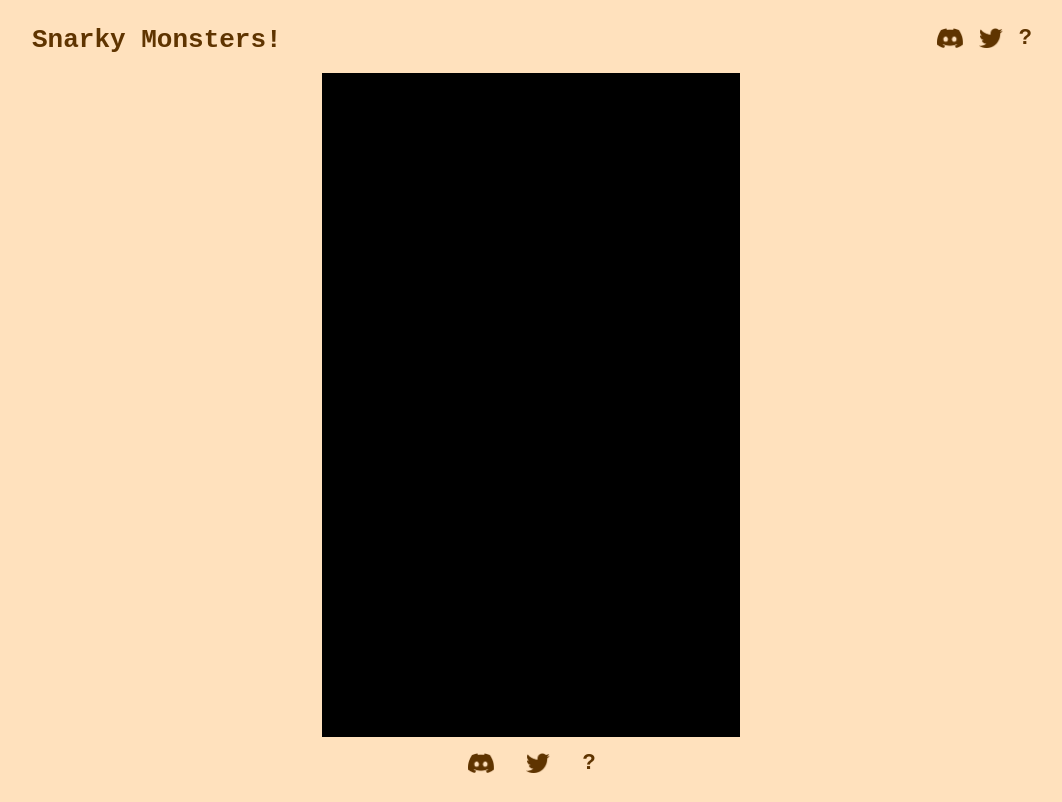
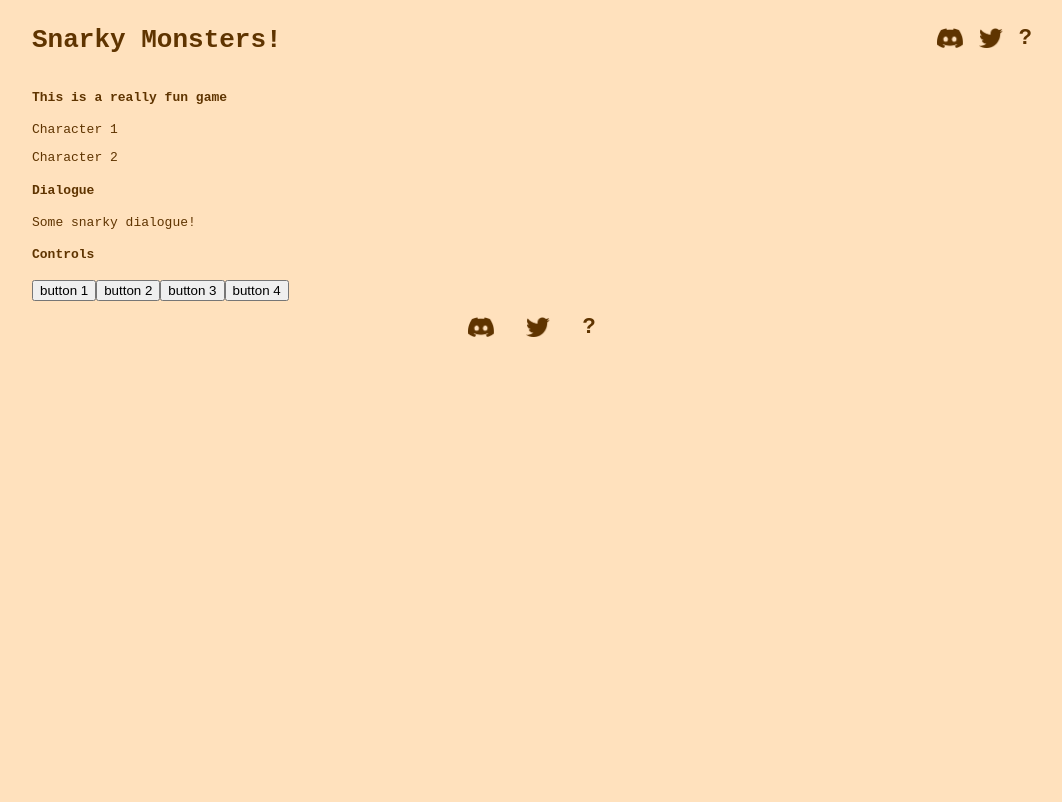
Before and after one commit to tonk-labs/snarky-monsters, a Next.js app in the folder client/: page /game in a window 1280 px wide. Shown: the whole page, without its empty margins (108-1170 px from the left). Built offline with nearby package versions, Linux system fonts and the light colour scheme.

Commit message:
removed phaser

```diff
--- a/client/src/pages/game.js
+++ b/client/src/pages/game.js
@@ -4,10 +4,29 @@ import dynamic from 'next/dynamic'
 
 const Container = styled.div``
 
-const PhaserWithNav = dynamic(() => import('@/components/PhaserWithNav'), {
-  ssr: false,
-})
+export default function Game() {
+  return (
+    <Container>
+      <h4>This is a really fun game</h4>
+      <p>Character 1</p>
+      <p>Character 2</p>
+      <h4>Dialogue</h4>
+      <p>Some snarky dialogue!</p>
+      <h4>Controls</h4>
+      <button>button 1</button>
+      <button>button 2</button>
 
-export default function Game() {
-  return <PhaserWithNav />
+      <button>button 3</button>
+
+      <button>button 4</button>
+    </Container>
+  )
 }
+
+// const PhaserWithNav = dynamic(() => import('@/components/PhaserWithNav'), {
+//   ssr: false,
+// })
+
+// export default function Game() {
+//   return <PhaserWithNav />
+// }
```
